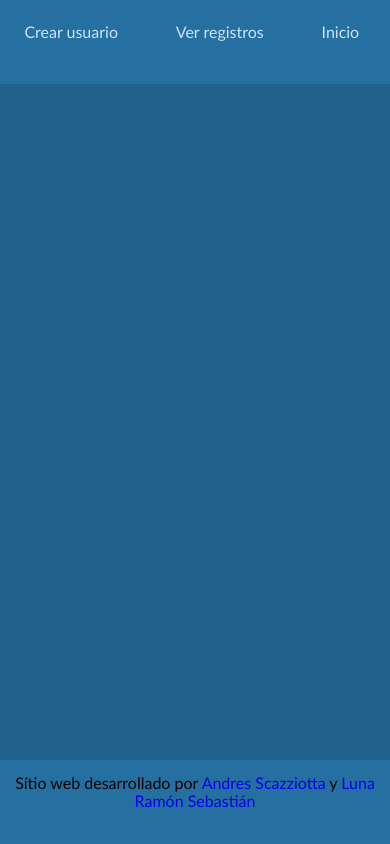
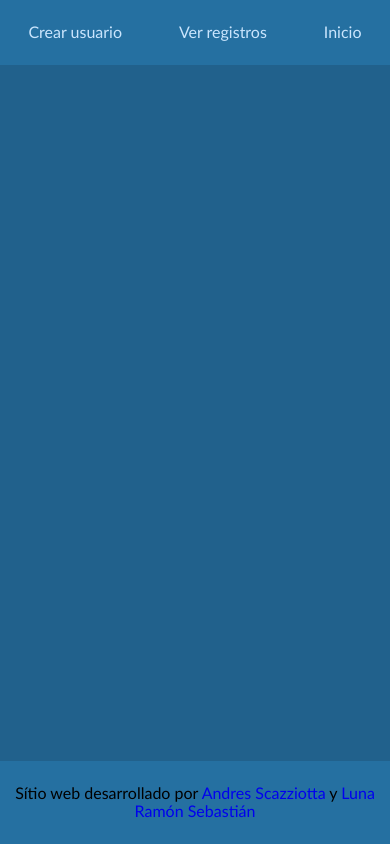
Before and after one commit to ramonsebastianluna/CRUD, a PHP site: page /ver.php in a window 390 px wide. Run offline with PHP 8.4, Linux system fonts and the light colour scheme; data that the repository does not hold is empty.

Commit message:
responsive added to ver registros

```diff
--- a/css/estilos-ver.css
+++ b/css/estilos-ver.css
@@ -1,58 +1,46 @@
-html {
-    height: 100%;
-}
-
 body {
-    /*min-height: 100vh;*/
-    height: 100%;
     position: relative;
 }
 
 nav {
     position: fixed;
     background-color: #2570a1;
-    height: 10%;
     width: 100%;
     z-index: 1;
 }
 
-ul {
-    list-style: none;
+nav ul {
+    display: flex;
+    justify-content: end;
+    align-items: center;
     margin: 0px;
-    padding: 0;
-    text-align: right;
+    padding: 23px 0;
 }
 
-li {
-    display: inline-block;
-    padding: 23px;
-    margin-right: 2%;
+nav ul li {
+    list-style: none;
 }
 
-li a {
+nav ul li a {
     text-decoration: none;
     font-family: 'Gill Sans', 'Gill Sans MT', Calibri, 'Trebuchet MS', sans-serif;
     color: #CAE5FD;
+    padding: 23px;
 }
 
-li:hover {
+nav ul li a:hover {
+    color: #21618c;
     background-color: #CAE5FD;
-}
-
-li:hover a:first-child {
-    color: #21618c;
 }
 
 main {
     position: absolute;
-    min-height: 80%;
+    min-height: calc(100vh - 128px);
     width: 100%;
-    top: 10%;
-    border: none;
+    top: 64px;
     text-align: center;
     background-color: #21618c;
-    padding: 60px 0 90px 0;
-    box-sizing: border-box;
+    padding: 20px 0;
 }
 
 table, tr, td, th {
@@ -80,17 +68,34 @@ footer {
     background-color: #2570a1;
     text-align: center;
     position: fixed;
-    top: 90%;
-    height: 10%;
+    top: calc(100vh - 64px);
+    padding: 23px 0;
     width: 100%;
 }
 
 footer p {
     margin: 0px;
-    padding: 14px;
     font-family: 'Gill Sans', 'Gill Sans MT', Calibri, 'Trebuchet MS', sans-serif;
 }
 
 p a {
     text-decoration: none;
 }
+
+@media only screen and (max-width: 447px) {
+    nav ul li {
+        margin: auto;
+    }
+
+    nav ul li a {
+        padding: 23px 0;
+    }
+
+    main {
+        min-height: calc(100vh - 147px);
+    }
+
+    footer {
+        top: calc(100vh - 83px);
+    }
+}
```
